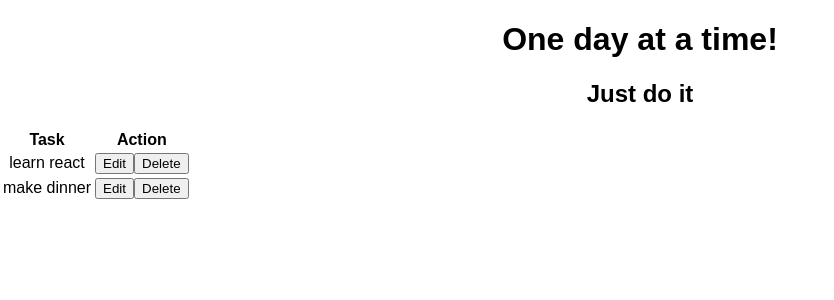
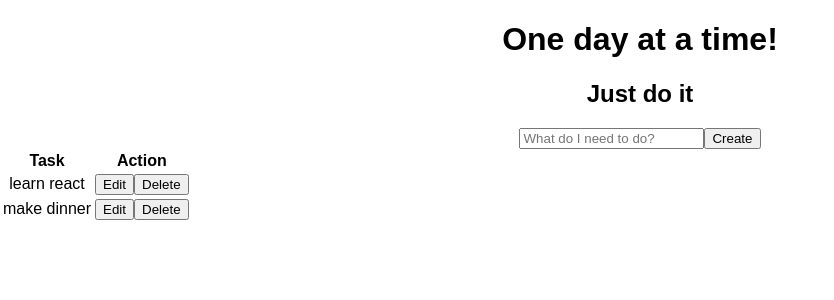
Before and after one commit to Loratadin/react-app, a React (Create React App) app: page / in a window 1280 px wide. Shown: the top 300 px of the page, without its empty margins (0-834 px from the left). Built offline with nearby package versions, Linux system fonts and the light colour scheme.

Commit message:
import CreateTodo in App.js

```diff
--- a/src/App.js
+++ b/src/App.js
@@ -1,6 +1,8 @@
 import React, { Component } from 'react';
 import './App.css';
 import { TodosList } from './todos-list.js';
+import { CreateTodo } from './create-todo.js';
+
 
 const todos = [
   {
@@ -25,6 +27,7 @@ class App extends Component {
       <div className="App">
         <h1>One day at a time!</h1>
         <h2>Just do it</h2>
+        <CreateTodo />
         <TodosList todos={this.state.todos}/>
       </div>
     );
--- a/src/create-todo.js
+++ b/src/create-todo.js
@@ -1,6 +1,6 @@
 import React, { Component } from 'react';
 
-export class TodosList extends Component {
+export class CreateTodo extends Component {
 
   render() {
     return (
```
